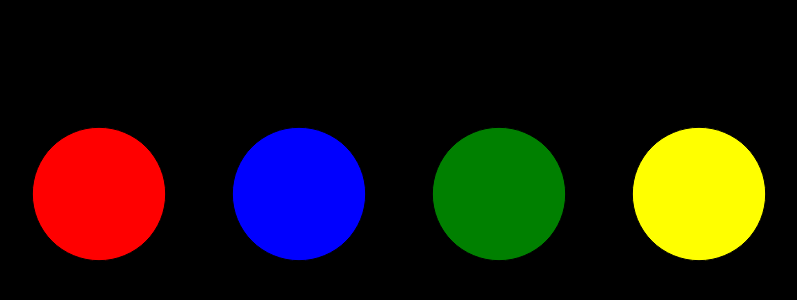
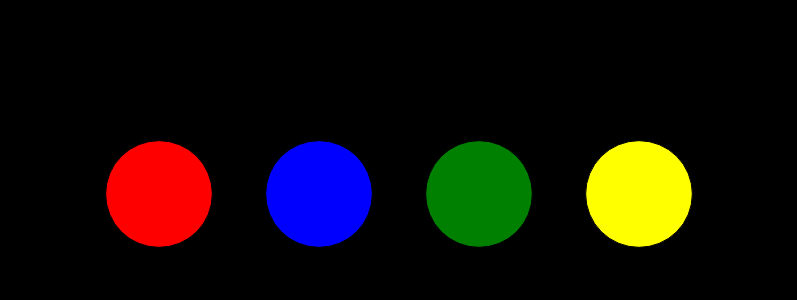
Before and after one commit to maettu/fourpoints, a plain HTML site: page index.html in a window 1280 px wide. Shown: the part 206-506 px from the top of the page, without its empty margins (241-1038 px from the left). Drawn offline with Linux system fonts and the light colour scheme.

Commit message:
slightly smaller dots

```diff
--- a/index.html
+++ b/index.html
@@ -26,7 +26,7 @@
                 var smaller_side = (height < width) ? height : width;
                 console.log("height: "+ height +", width: "+ width);
                 console.log(smaller_side);
-                var radius = smaller_side / 12;
+                var radius = smaller_side / 15;
 
                 var paper = Raphael(0,0,width,height);
                 paper.canvas.style.backgroundColor = "black";
```
